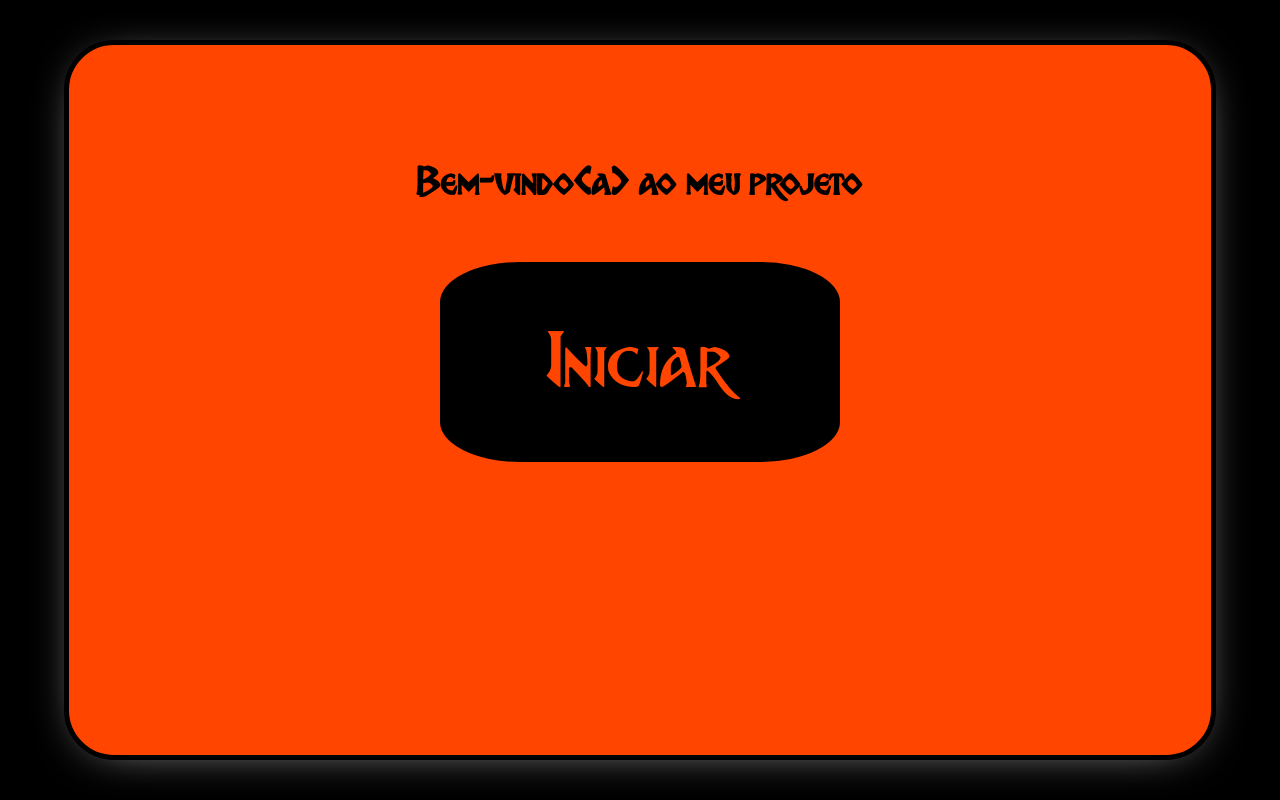
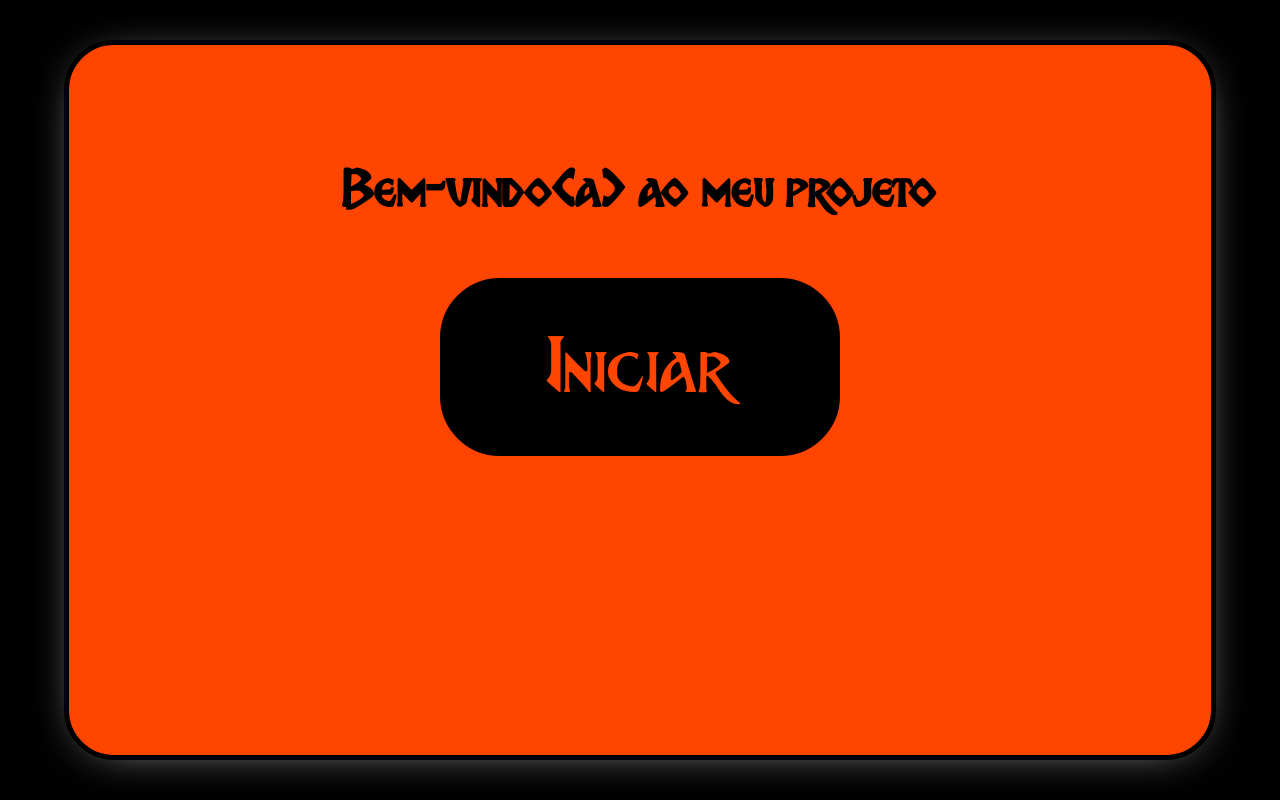
Before and after one commit to 3LieLs/Violet-Scrolls, a plain HTML site: page index.html in a window 1280 px wide. Drawn offline with Linux system fonts and the light colour scheme.

Commit message:
Update inicio.css

```diff
--- a/assets/style/inicio/inicio.css
+++ b/assets/style/inicio/inicio.css
@@ -9,7 +9,7 @@
     width: 95%;
     padding-top: 10%;
     text-align: center;
-    font-size: 30pt;
+    font-size: 40pt;
     font-weight: bold;
 }
 
@@ -18,11 +18,11 @@
     margin: auto;
     margin-top: 5%;
     width: 35%;
-    height: 200px;
+    height: 25%;
     background-color: black;
     color: orangered;
     border: solid black 3px;
-    border-radius: 20%;
+    border-radius: 60px;
     font-size: 60pt;
 }
 
```
